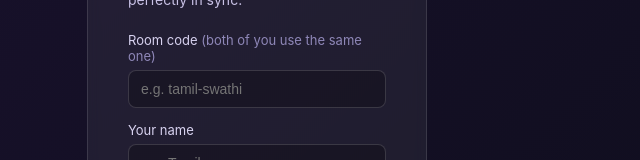
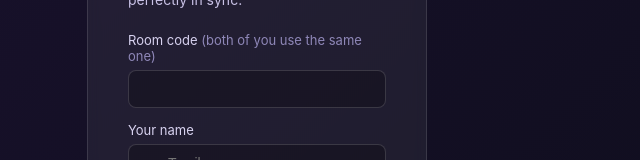
Before and after one commit to tarasu282-web/movie-sync, a website: page public/index.html in a window 1280 px wide. Shown: the part 286-446 px from the top of the page, without its empty margins (383-1023 px from the left). Drawn offline with nearby package versions, Linux system fonts and the light colour scheme; no server answers.

Commit message:
Update room input field in index.html
Removed placeholder text from room input field.

```diff
--- a/public/index.html
+++ b/public/index.html
@@ -14,7 +14,7 @@
       <p class="subtitle">Watch your own downloaded movie, perfectly in sync.</p>
 
       <label>Room code <span class="hint">(both of you use the same one)</span></label>
-      <input id="room-input" type="text" placeholder="e.g. tamil-swathi" />
+      <input id="room-input" type="text" />
 
       <label>Your name</label>
       <input id="name-input" type="text" placeholder="e.g. Tamil" />
```
